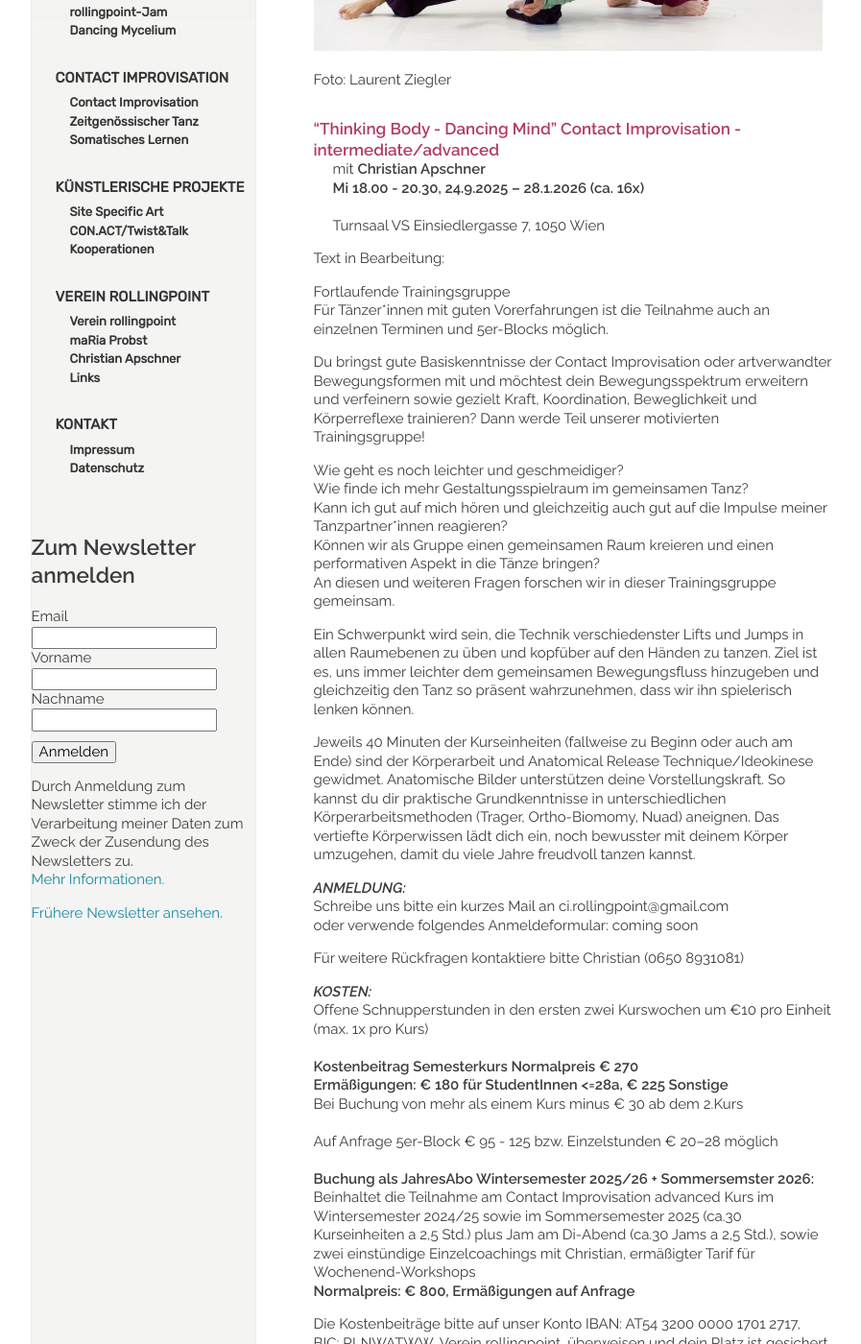
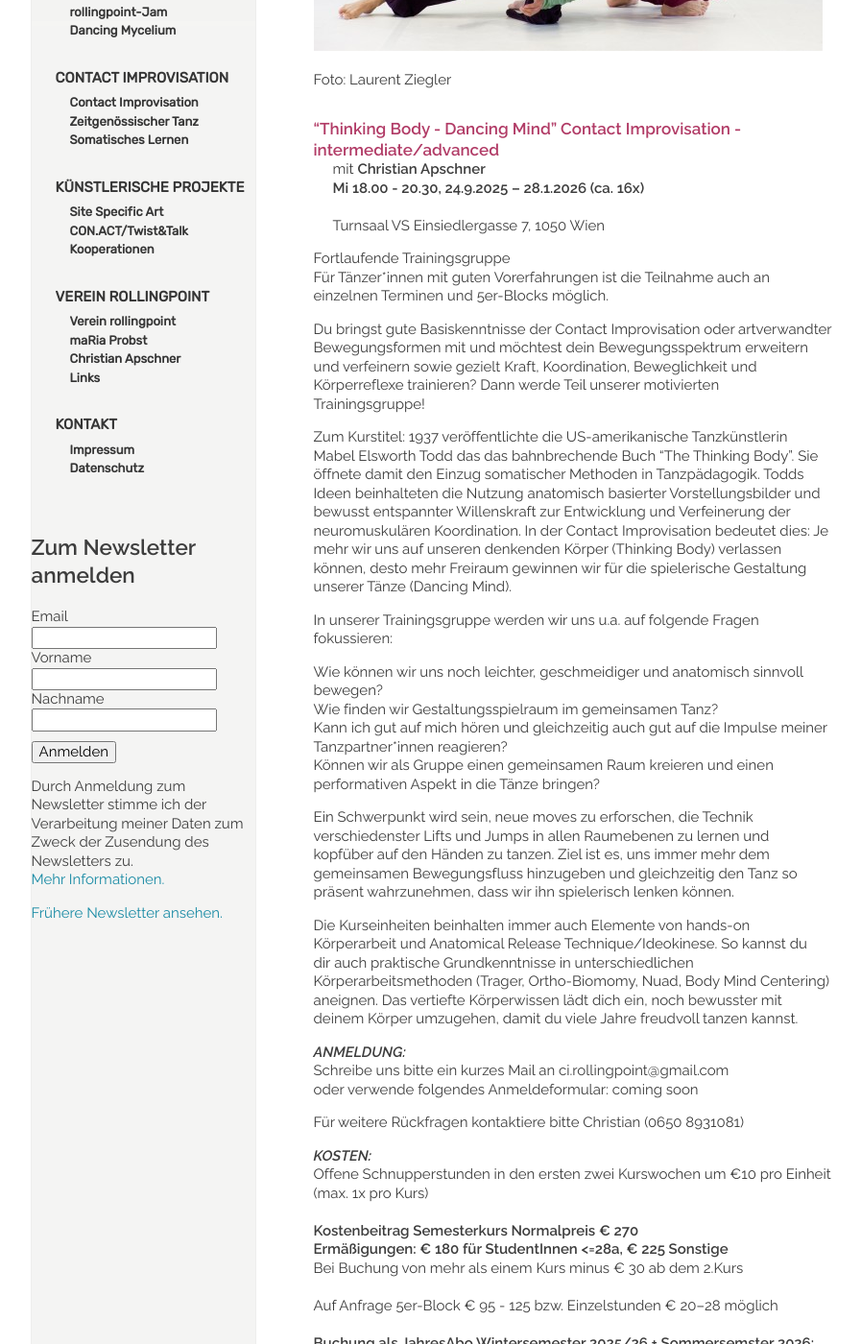
Before and after one commit to manulari/rollingpointat, a Jekyll site: the page built from _pages_de/contactadv.md, in a window 1280 px wide and 1400 px high, scrolled down 440 px. Shown: the whole window at 96% size, without its empty margins (152-1049 px from the left). Built offline with Jekyll 4.4.1, drawn with Linux system fonts in a browser that asks for light colours; comment, search, counter and statistics services are not loaded.

Commit message:
Update page (de) “contactadv”

```diff
--- a/_pages_de/contactadv.md
+++ b/_pages_de/contactadv.md
@@ -14,22 +14,23 @@ mit **Christian Apschner**\
 \
 Turnsaal VS Einsiedlergasse 7, 1050 Wien
 
-Text in Bearbeitung:
-
 Fortlaufende Trainingsgruppe\
 Für Tänzer*innen mit guten Vorerfahrungen ist die Teilnahme auch an einzelnen Terminen und 5er-Blocks möglich.
 
 Du bringst gute Basiskenntnisse der Contact Improvisation oder artverwandter Bewegungsformen mit und möchtest dein Bewegungsspektrum erweitern und verfeinern sowie gezielt Kraft, Koordination, Beweglichkeit und Körperreflexe trainieren? Dann werde Teil unserer motivierten Trainingsgruppe!
 
-Wie geht es noch leichter und geschmeidiger?\
-Wie finde ich mehr Gestaltungsspielraum im gemeinsamen Tanz?\
+Zum Kurstitel: 1937 veröffentlichte die US-amerikanische Tanzkünstlerin Mabel Elsworth Todd das das bahnbrechende Buch "The Thinking Body". Sie öffnete damit den Einzug somatischer Methoden in Tanzpädagogik. Todds Ideen beinhalteten die Nutzung anatomisch basierter Vorstellungsbilder und bewusst entspannter Willenskraft zur Entwicklung und Verfeinerung der neuromuskulären Koordination. In der Contact Improvisation bedeutet dies: Je mehr wir uns auf unseren denkenden Körper (Thinking  Body) verlassen können, desto mehr Freiraum gewinnen wir für die spielerische Gestaltung unserer Tänze (Dancing Mind).
+
+In unserer Trainingsgruppe werden wir uns u.a. auf folgende Fragen fokussieren:
+
+Wie können wir uns noch leichter, geschmeidiger und anatomisch sinnvoll bewegen?\
+Wie finden wir Gestaltungsspielraum im gemeinsamen Tanz?\
 Kann ich gut auf mich hören und gleichzeitig auch gut auf die Impulse meiner Tanzpartner*innen reagieren?\
-Können wir als Gruppe einen gemeinsamen Raum kreieren und einen performativen Aspekt in die Tänze bringen?\
-An diesen und weiteren Fragen forschen wir in dieser Trainingsgruppe gemeinsam.
+Können wir als Gruppe einen gemeinsamen Raum kreieren und einen performativen Aspekt in die Tänze bringen?
 
-Ein Schwerpunkt wird sein, die Technik verschiedenster Lifts und Jumps in allen Raumebenen zu üben und kopfüber auf den Händen zu tanzen. Ziel ist es, uns immer leichter dem gemeinsamen Bewegungsfluss hinzugeben und gleichzeitig den Tanz so präsent wahrzunehmen, dass wir ihn spielerisch lenken können.
+Ein Schwerpunkt wird sein, neue moves zu erforschen, die Technik verschiedenster Lifts und Jumps in allen Raumebenen zu lernen und kopfüber auf den Händen zu tanzen. Ziel ist es, uns immer mehr dem gemeinsamen Bewegungsfluss hinzugeben und gleichzeitig den Tanz so präsent wahrzunehmen, dass wir ihn spielerisch lenken können.
 
-Jeweils 40 Minuten der Kurseinheiten (fallweise zu Beginn oder auch am Ende) sind der Körperarbeit und Anatomical Release Technique/Ideokinese gewidmet.  Anatomische Bilder unterstützen deine Vorstellungskraft. So kannst du dir praktische Grundkenntnisse in unterschiedlichen Körperarbeitsmethoden (Trager, Ortho-Biomomy, Nuad) aneignen. Das vertiefte Körperwissen lädt dich ein, noch bewusster mit deinem Körper umzugehen, damit du viele Jahre freudvoll tanzen kannst.
+Die Kurseinheiten beinhalten immer auch Elemente von hands-on Körperarbeit und Anatomical Release Technique/Ideokinese.  So kannst du dir auch praktische Grundkenntnisse in unterschiedlichen Körperarbeitsmethoden (Trager, Ortho-Biomomy, Nuad, Body Mind Centering) aneignen. Das vertiefte Körperwissen lädt dich ein, noch bewusster mit deinem Körper umzugehen, damit du viele Jahre freudvoll tanzen kannst.
 
 ***ANMELDUNG:***\
 Schreibe uns bitte ein kurzes Mail an ci.rollingpoint@gmail.com\
```
